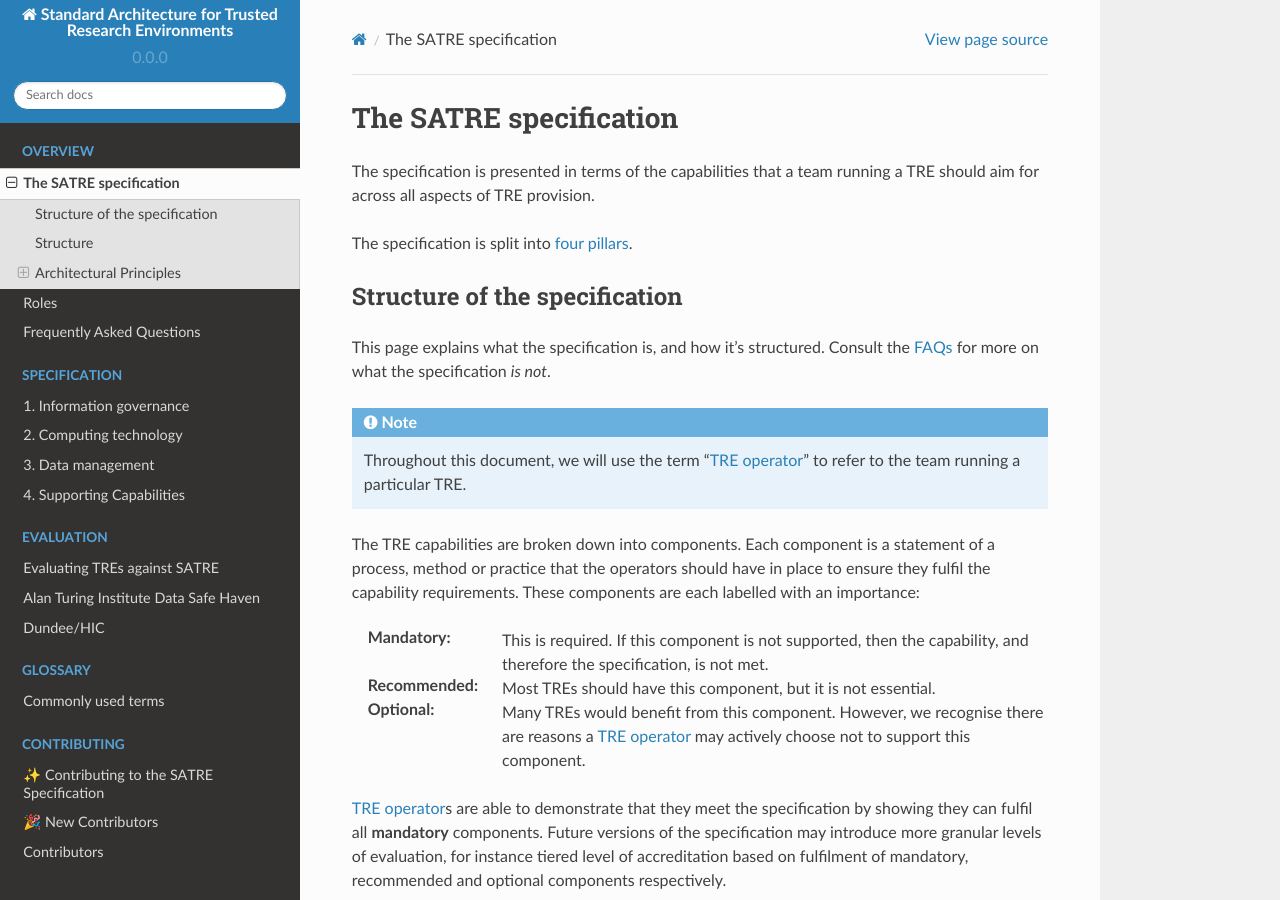
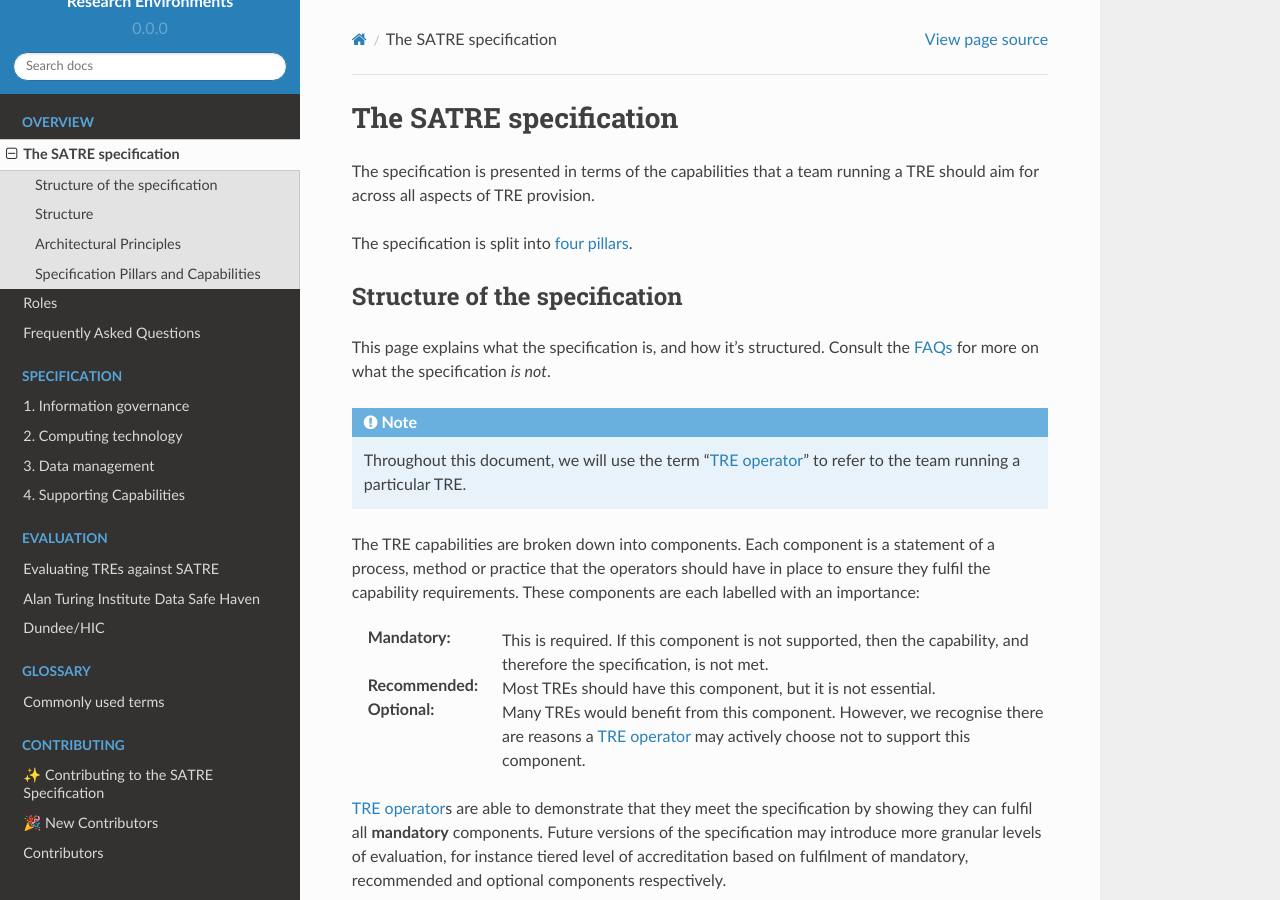
Before and after one commit to sa-tre/satre-specification, a Sphinx documentation site: the page built from docs/source/specification.md, in a window 1280 px wide and 900 px high. Built offline with Sphinx 7.4.7 and the Read the Docs theme 2.0.0, drawn with Linux system fonts in a browser that asks for light colours.

Commit message:
:memo: Update heading levels

```diff
--- a/docs/source/specification.md
+++ b/docs/source/specification.md
@@ -65,7 +65,7 @@ There might be good reasons why any particular TRE does not possess one or more
 
 (satre_pillars)=
 
-### Specification Pillars and Capabilities
+## Specification Pillars and Capabilities
 
 The SATRE specification contains three core pillars for a TRE, plus supporting capabilities:
 
```
